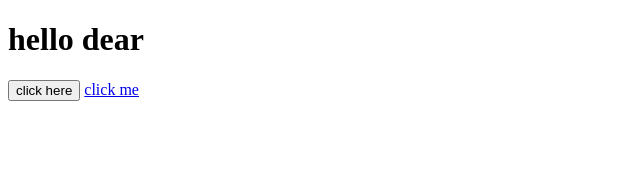
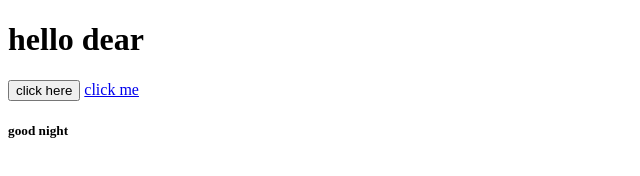
Before and after one commit to safuvan77/samplebroto, a plain HTML site: page index.html in a window 1280 px wide. Shown: the full height of the page, 0-640 px from the left. Drawn offline with Linux system fonts and the light colour scheme.

Commit message:
edited h5

```diff
--- a/index.html
+++ b/index.html
@@ -10,5 +10,6 @@
     <h1>hello dear</h1>
     <button>click here</button>
     <a href="www.google.com">click me</a>
+    <h5>good night</h5>
 </body>
 </html>
```
